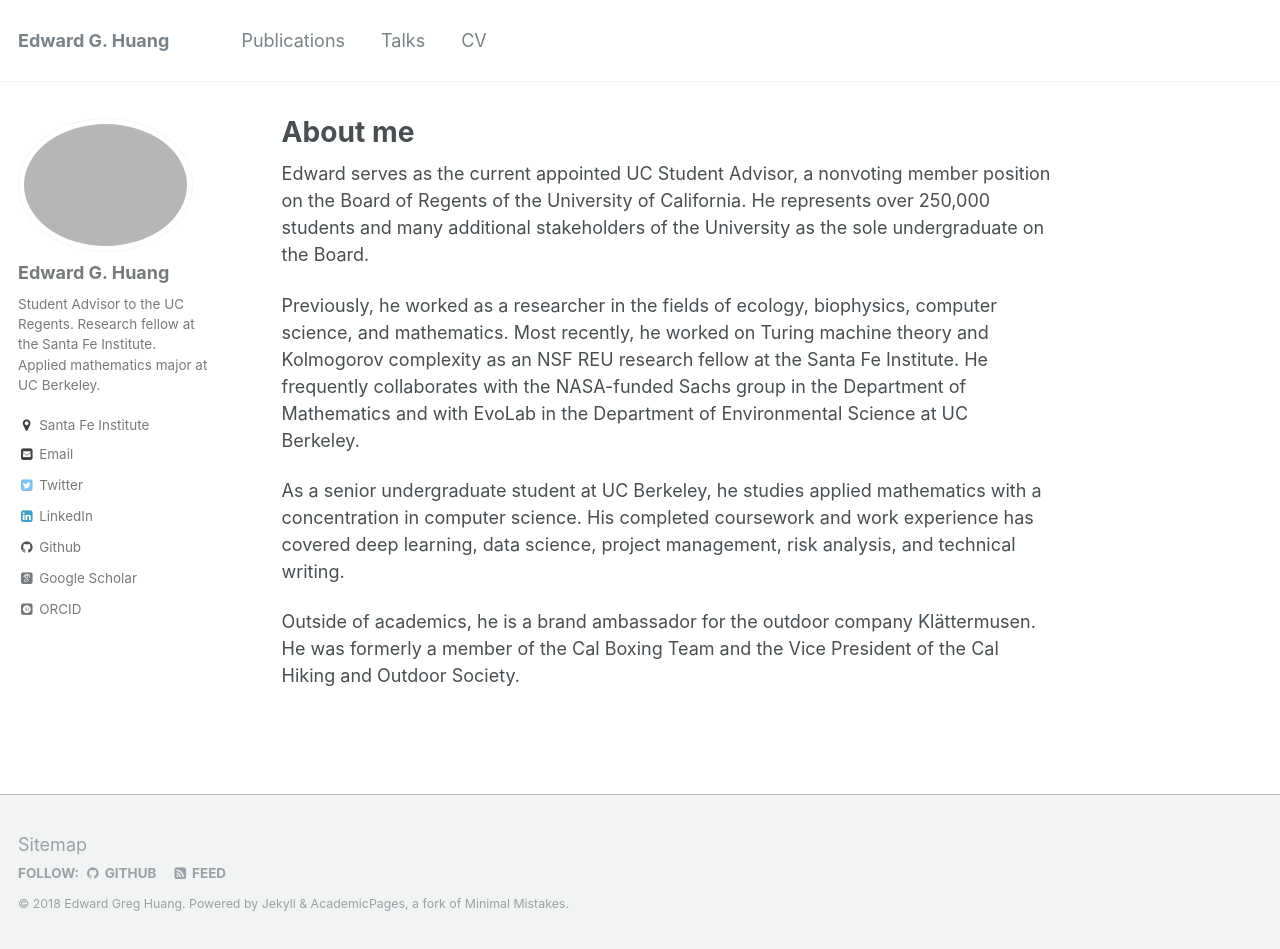
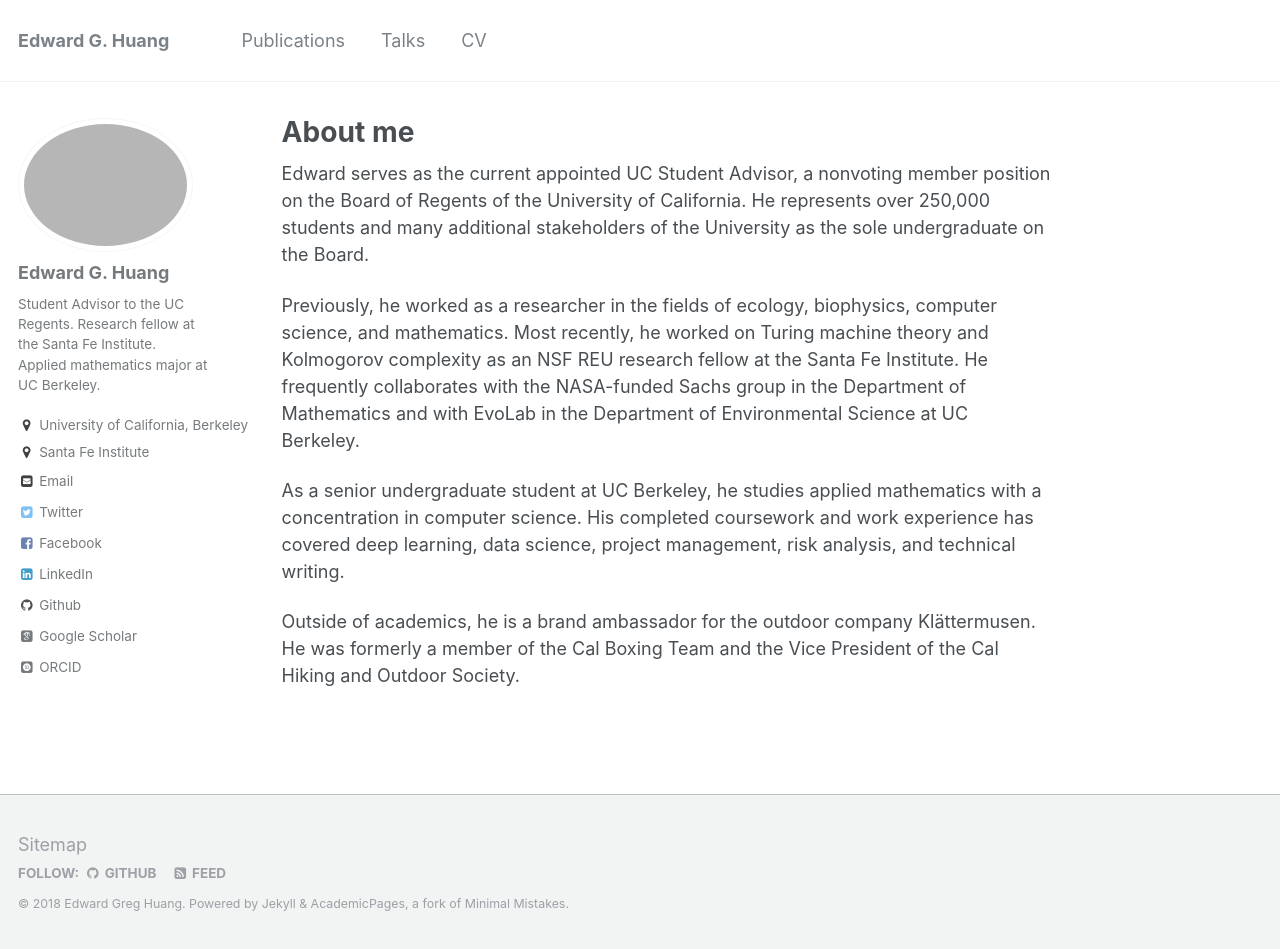
Before and after one commit to eghuang/eghuang.github.io, a Jekyll site: the page built from _pages/about.md, in a window 1280 px wide and 949 px high. Built offline with Jekyll 4.4.1, drawn with Linux system fonts in a browser that asks for light colours; some web fonts are replaced.

Commit message:
Added facebook page

```diff
--- a/_config.yml
+++ b/_config.yml
@@ -11,7 +11,7 @@ title                    : "Edward G. Huang"
 title_separator          : "-"
 name                     : &name "Edward Greg Huang"
 description              : &description "Mathematics Student at UC Berkeley"
-url                      : https://eghuang.github.io # the base hostname & protocol for your site e.g. "https://mmistakes.github.io"
+url                      : https://www.eghuang.github.io # the base hostname & protocol for your site e.g. "https://mmistakes.github.io"
 baseurl                  : "" # the subpath of your site, e.g. "/blog"
 repository               : "eghuang.github.io"
 teaser                   :  # filename of teaser fallback teaser image placed in /images/, .e.g. "500x300.png"
@@ -81,7 +81,7 @@ author:
   name             : "Edward G. Huang"
   avatar           : "headshot.jpeg"
   bio              : "Student Advisor to the UC Regents. Research fellow at the Santa Fe Institute. Applied mathematics major at UC Berkeley."
-  location         :
+  location         : "University of California, Berkeley"
   employer         : "Santa Fe Institute"
   googlescholar    : "https://scholar.google.com/citations?user=DlUurWMAAAAJ"
   email            : "eghuang@berkeley.edu"
@@ -90,7 +90,7 @@ author:
   codepen          :
   dribbble         :
   flickr           :
-  facebook         :
+  facebook         : "UCStudentAdvisor"
   foursquare       :
   github           : "eghuang"
   google_plus      :
```
